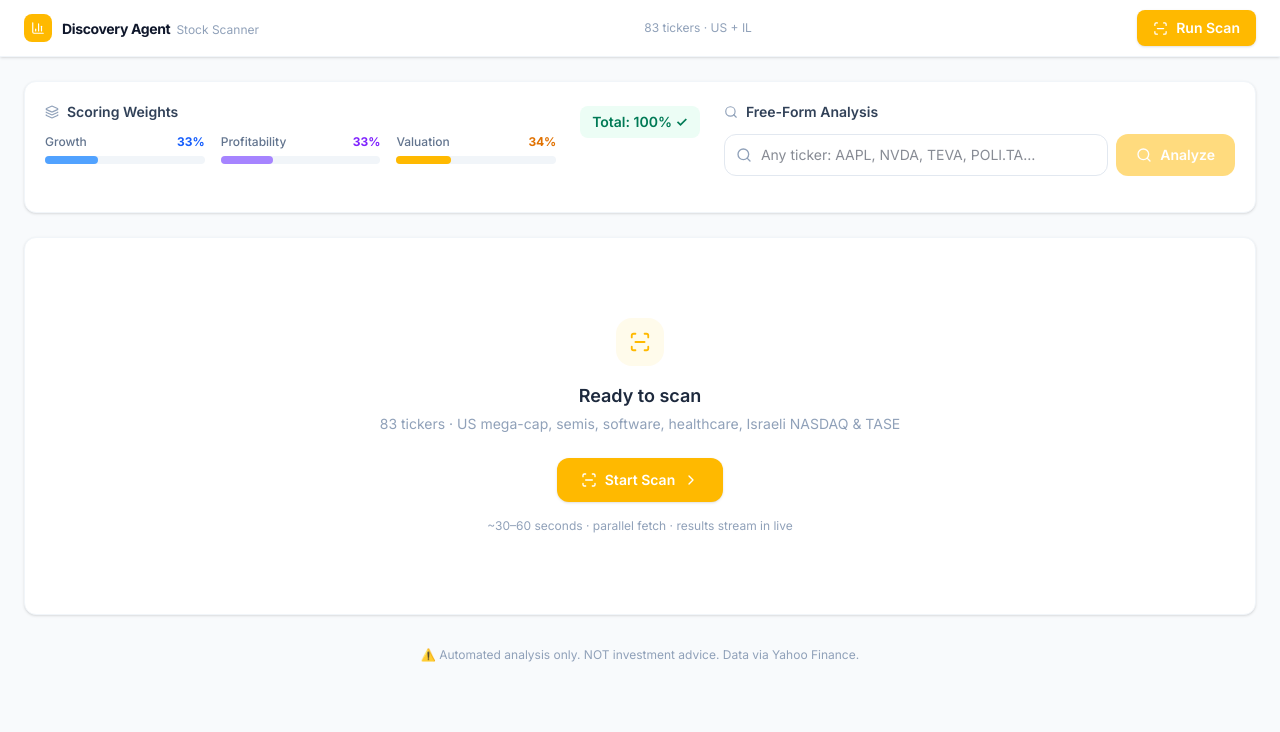
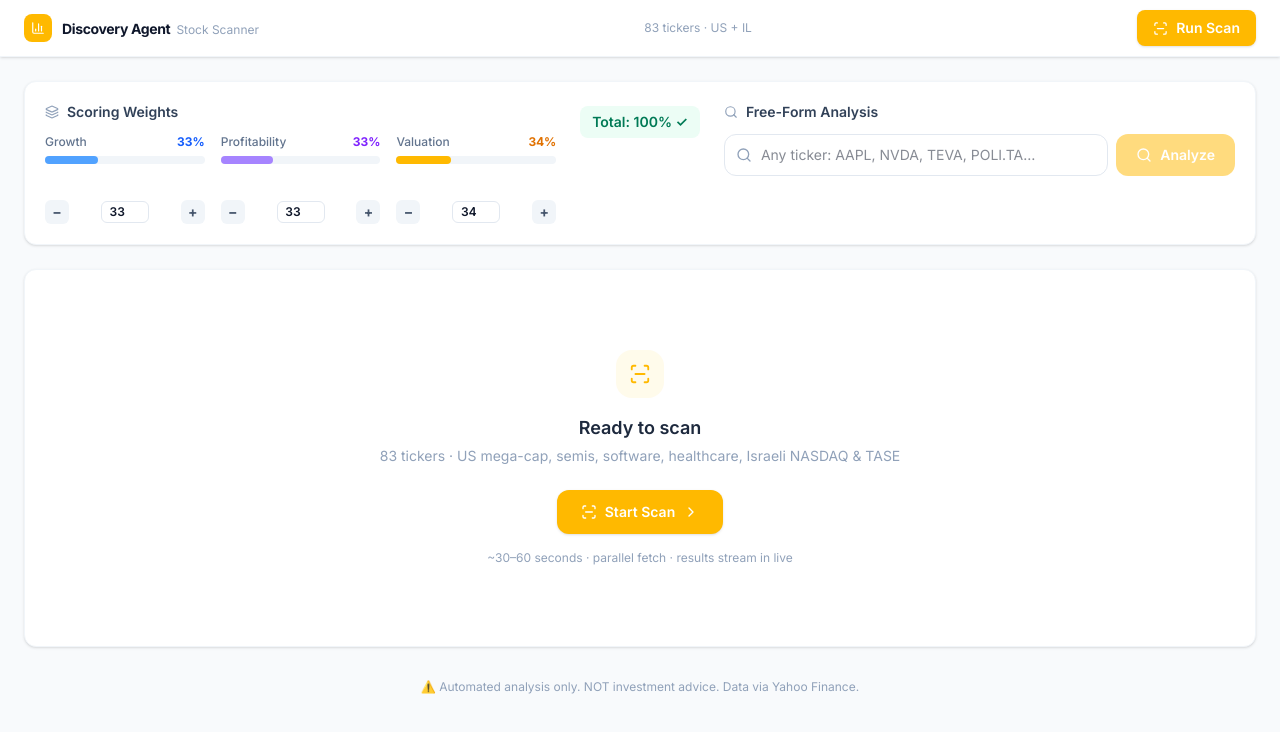
Before and after one commit to Amitos11/stockagent, a Next.js app: page / in a window 1280 px wide. Shown: the top 732 px of the page. Built offline with nearby package versions, Linux system fonts and the light colour scheme.

Commit message:
feat: better weight sliders (+/- buttons + number input), persistent scan cache (30min), survives restarts

```diff
--- a/src/app/api/scan/stream/route.ts
+++ b/src/app/api/scan/stream/route.ts
@@ -10,23 +10,47 @@
 import { NextRequest } from "next/server";
 import { spawn } from "child_process";
 import { join } from "path";
+import { readFileSync, writeFileSync, existsSync } from "fs";
 import { TICKERS } from "@/lib/tickers";
 import { hasMinData, applyScores, generateInsight, isValuePlay } from "@/lib/scoring";
 import type { ScanWeights, StockRow, ScanResult } from "@/lib/types";
 
-// ── In-memory cache (15-minute TTL) ───────────────────────────────────────────
+// ── Persistent file cache (survives server restarts, 30-min TTL) ──────────────
 
 interface CacheEntry {
   result: ScanResult;
   expiresAt: number;
 }
 
-const cache = new Map<string, CacheEntry>();
-const CACHE_TTL_MS = 15 * 60 * 1000;
+const CACHE_FILE = join(process.cwd(), ".scan-cache.json");
+const CACHE_TTL_MS = 30 * 60 * 1000; // 30 minutes
+const memCache = new Map<string, CacheEntry>();
 
 function cacheKey(weights: ScanWeights) {
   return `${weights.growth}:${weights.profitability}:${weights.valuation}`;
 }
+
+function loadCache() {
+  try {
+    if (existsSync(CACHE_FILE)) {
+      const data = JSON.parse(readFileSync(CACHE_FILE, "utf-8")) as Record<string, CacheEntry>;
+      for (const [k, v] of Object.entries(data)) {
+        if (v.expiresAt > Date.now()) memCache.set(k, v);
+      }
+    }
+  } catch { /* ignore */ }
+}
+
+function saveCache() {
+  try {
+    const data: Record<string, CacheEntry> = {};
+    memCache.forEach((v, k) => { data[k] = v; });
+    writeFileSync(CACHE_FILE, JSON.stringify(data), "utf-8");
+  } catch { /* ignore */ }
+}
+
+// Load persisted cache on startup
+loadCache();
 
 // ── Score + rank helper (same logic as /api/scan POST) ────────────────────────
 
@@ -72,7 +96,7 @@ export async function GET(req: NextRequest) {
   };
 
   const key = cacheKey(weights);
-  const cached = cache.get(key);
+  const cached = memCache.get(key);
   if (cached && cached.expiresAt > Date.now()) {
     // Cache hit — return complete event immediately (wrap in data key)
     const body = sseEvent("complete", cached.result as unknown as Record<string, unknown>);
@@ -146,7 +170,8 @@ export async function GET(req: NextRequest) {
 
       py.on("close", () => {
         const result = buildResult(allRows, weights);
-        cache.set(key, { result, expiresAt: Date.now() + CACHE_TTL_MS });
+        memCache.set(key, { result, expiresAt: Date.now() + CACHE_TTL_MS });
+        saveCache();
         safeEnqueue(enc.encode(sseEvent("complete", result)));
         safeClose();
       });
--- a/src/app/page.tsx
+++ b/src/app/page.tsx
@@ -574,21 +574,38 @@ function WeightSlider({
   label: string; value: number; onChange: (v: number) => void;
   color: string; trackColor: string;
 }) {
+  const step = (delta: number) => onChange(Math.max(0, Math.min(100, value + delta)));
+
   return (
     <div>
       <div className="flex items-center justify-between mb-1.5">
         <span className="text-xs font-medium text-slate-500">{label}</span>
         <span className={`text-xs font-bold tabular-nums ${color}`}>{value}%</span>
       </div>
-      <div className="relative h-2 bg-slate-100 rounded-full mb-1">
-        <div className={`h-full ${trackColor} rounded-full`} style={{ width: `${value}%` }} />
+      <div className="relative h-2 bg-slate-100 rounded-full mb-2">
+        <div className={`h-full ${trackColor} rounded-full transition-all`} style={{ width: `${value}%` }} />
       </div>
       <input
         type="range" min={0} max={100} value={value}
         onChange={(e) => onChange(Number(e.target.value))}
-        className="w-full cursor-pointer opacity-0 h-2 mt-[-8px] relative"
+        className="w-full cursor-pointer opacity-0 h-2 mt-[-10px] relative mb-1"
         aria-label={`${label} weight`}
       />
+      <div className="flex items-center justify-between gap-1 mt-1">
+        <button
+          onClick={() => step(-5)}
+          className="w-6 h-6 rounded-md bg-slate-100 hover:bg-slate-200 text-slate-600 text-sm font-bold flex items-center justify-center transition-colors cursor-pointer select-none"
+        >−</button>
+        <input
+          type="number" min={0} max={100} value={value}
+          onChange={(e) => onChange(Math.max(0, Math.min(100, Number(e.target.value))))}
+          className="w-12 text-center text-xs font-semibold border border-slate-200 rounded-md py-0.5 focus:outline-none focus:ring-1 focus:ring-amber-400 tabular-nums"
+        />
+        <button
+          onClick={() => step(5)}
+          className="w-6 h-6 rounded-md bg-slate-100 hover:bg-slate-200 text-slate-600 text-sm font-bold flex items-center justify-center transition-colors cursor-pointer select-none"
+        >+</button>
+      </div>
     </div>
   );
 }
```
